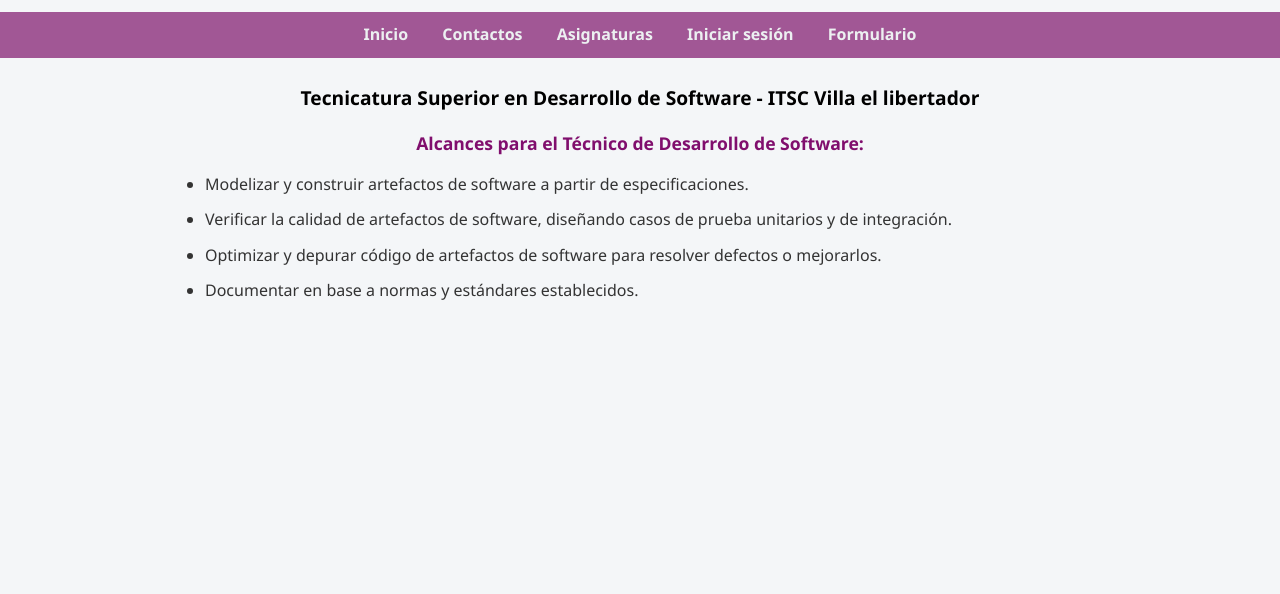
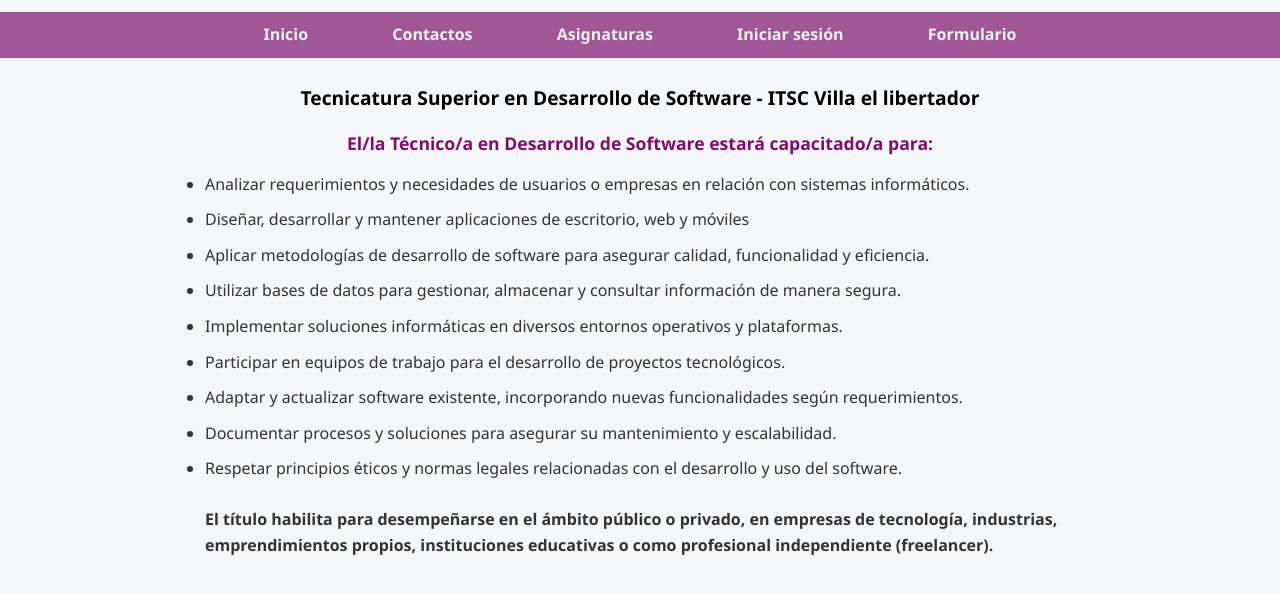
Before and after one commit to GastonGigena/RepoPracticaUno, a plain HTML site: page alcance_titulo.html in a window 1280 px wide. Shown: the part 394-988 px from the top of the page. Before the commit the page ends 800 px from the top, so only its background shows below. Drawn offline with Linux system fonts and the light colour scheme.

Commit message:
cambios en inicio y alcance de titulo 12/04

```diff
--- a/alcance_titulo.html
+++ b/alcance_titulo.html
@@ -1,11 +1,13 @@
 <!DOCTYPE html>
 <html lang="es">
+
 <head>
     <meta charset="UTF-8">
     <meta name="viewport" content="width=device-width, initial-scale=1.0">
     <title>Alcance del Título</title>
     <link rel="stylesheet" href="css/styles.css">
 </head>
+
 <body>
     <img src="imagenes/icono_App_Itsc.png" alt="LogoITSC">
     <h1 class="titulo-principal">Instituto Técnico Superior Córdoba</h1>
@@ -20,13 +22,25 @@
     </nav>
     <div class="contenido-pagina">
         <h3 class="subtitulo">Tecnicatura Superior en Desarrollo de Software - ITSC Villa el libertador</h3>
-        <h3 class="subtitulo-secundario">Alcances para el Técnico de Desarrollo de Software:</h3>
+        <h3 class="subtitulo-secundario">El/la Técnico/a en Desarrollo de Software estará capacitado/a para:</h3>
         <ul class="lista-materias">
-            <li>Modelizar y construir artefactos de software a partir de especificaciones.</li>
-            <li>Verificar la calidad de artefactos de software, diseñando casos de prueba unitarios y de integración.</li>
-            <li>Optimizar y depurar código de artefactos de software para resolver defectos o mejorarlos.</li>
-            <li>Documentar en base a normas y estándares establecidos.</li>
+            <li>Analizar requerimientos y necesidades de usuarios o empresas en relación con sistemas informáticos.</li>
+            <li>Diseñar, desarrollar y mantener aplicaciones de escritorio, web y móviles</li>
+            <li>Aplicar metodologías de desarrollo de software para asegurar calidad, funcionalidad y eficiencia.</li>
+            <li>Utilizar bases de datos para gestionar, almacenar y consultar información de manera segura.</li>
+            <li>Implementar soluciones informáticas en diversos entornos operativos y plataformas.</li>
+            <li>Participar en equipos de trabajo para el desarrollo de proyectos tecnológicos.</li>
+            <li>Adaptar y actualizar software existente, incorporando nuevas funcionalidades según requerimientos.</li>
+            <li>Documentar procesos y soluciones para asegurar su mantenimiento y escalabilidad.</li>
+            <li>Respetar principios éticos y normas legales relacionadas con el desarrollo y uso del software.</li>
         </ul>
     </div>
+
+    <p><strong>El título habilita para desempeñarse en el ámbito público o privado, en empresas de tecnología,
+        industrias,
+        emprendimientos propios, instituciones educativas o como profesional independiente
+        (freelancer).</strong></p>
+        <br><br> <br><br>
 </body>
+
 </html>
--- a/css/styles.css
+++ b/css/styles.css
@@ -62,7 +62,7 @@
 
 .nav-links li {
     display: inline-block;
-    margin: 0 15px;
+    margin: 0 40px;
 }
 
 .nav-links a {
@@ -72,7 +72,6 @@
 }
 
 .nav-links a:hover {
-    text-decoration: underline;
     color: #e0d216;
 }
 
```
Also changed, not shown: index.html (+15 -0 lines).
